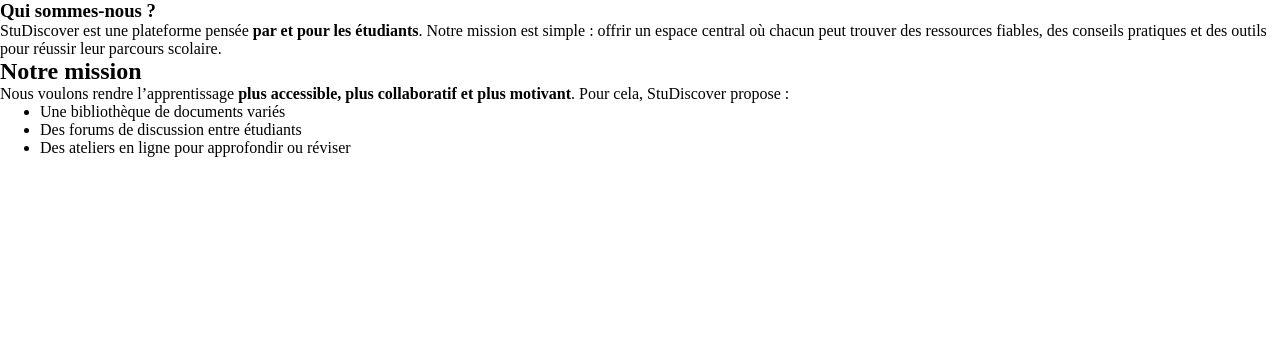
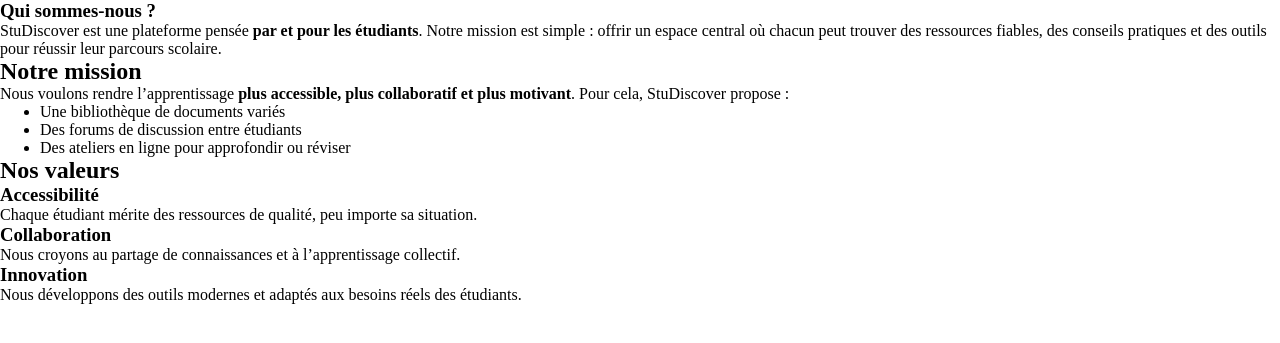
Before and after one commit to StuDiscoverGroup7/uqac-projet-web-g7, a Node server app: page /qui-sommes-nous in a window 1280 px wide. Shown: the part 81-424 px from the top of the page. Run offline with Node 20, Linux system fonts and the light colour scheme.

Commit message:
Add values section with 3 value cards

```diff
--- a/views/qui-sommes-nous.ejs
+++ b/views/qui-sommes-nous.ejs
@@ -40,6 +40,24 @@
                     <li>Des ateliers en ligne pour approfondir ou réviser</li>
                 </ul>
             </section>
+
+            <section class="aboutValues">
+                <h2>Nos valeurs</h2>
+                <div class="valuesGrid">
+                    <div class="valueCard">
+                        <h3>Accessibilité</h3>
+                        <p>Chaque étudiant mérite des ressources de qualité, peu importe sa situation.</p>
+                    </div>
+                    <div class="valueCard">
+                        <h3>Collaboration</h3>
+                        <p>Nous croyons au partage de connaissances et à l’apprentissage collectif.</p>
+                    </div>
+                    <div class="valueCard">
+                        <h3>Innovation</h3>
+                        <p>Nous développons des outils modernes et adaptés aux besoins réels des étudiants.</p>
+                    </div>
+                </div>
+            </section>
         </article>
     </main>
 
```
